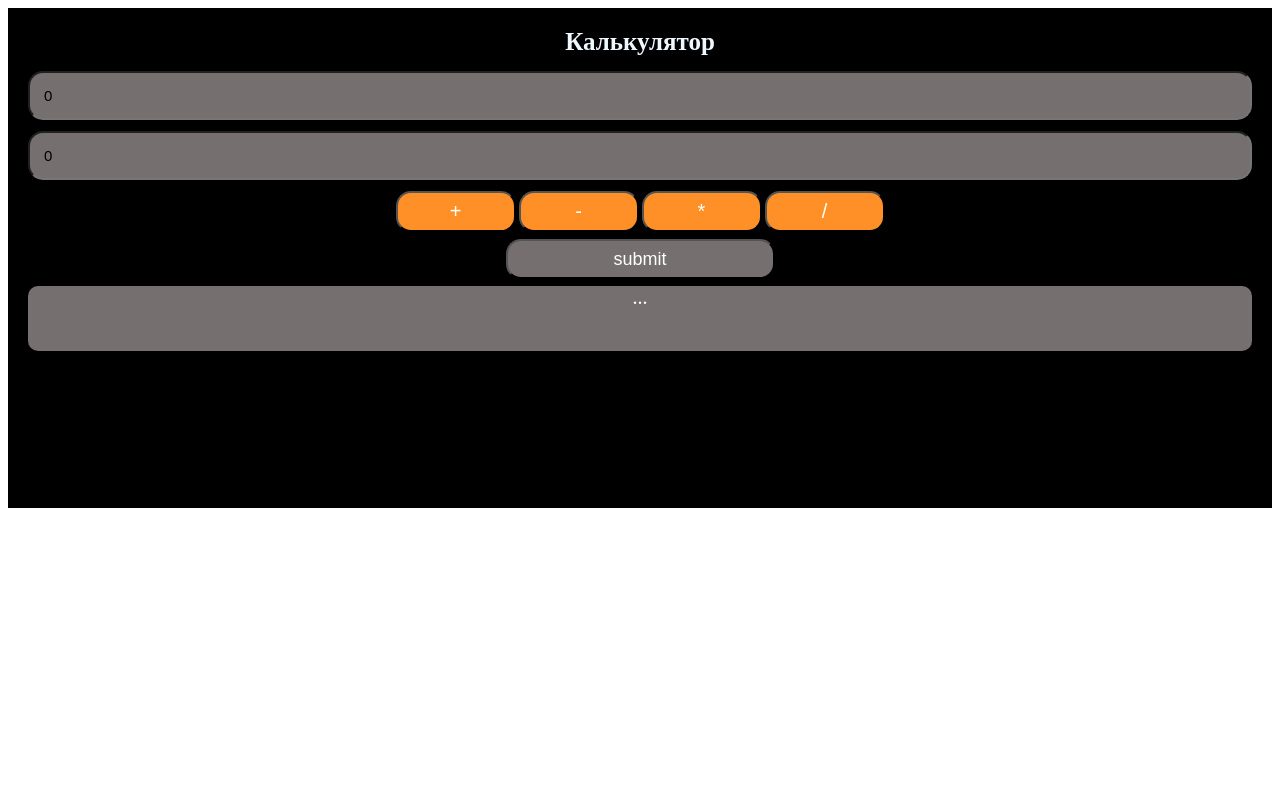
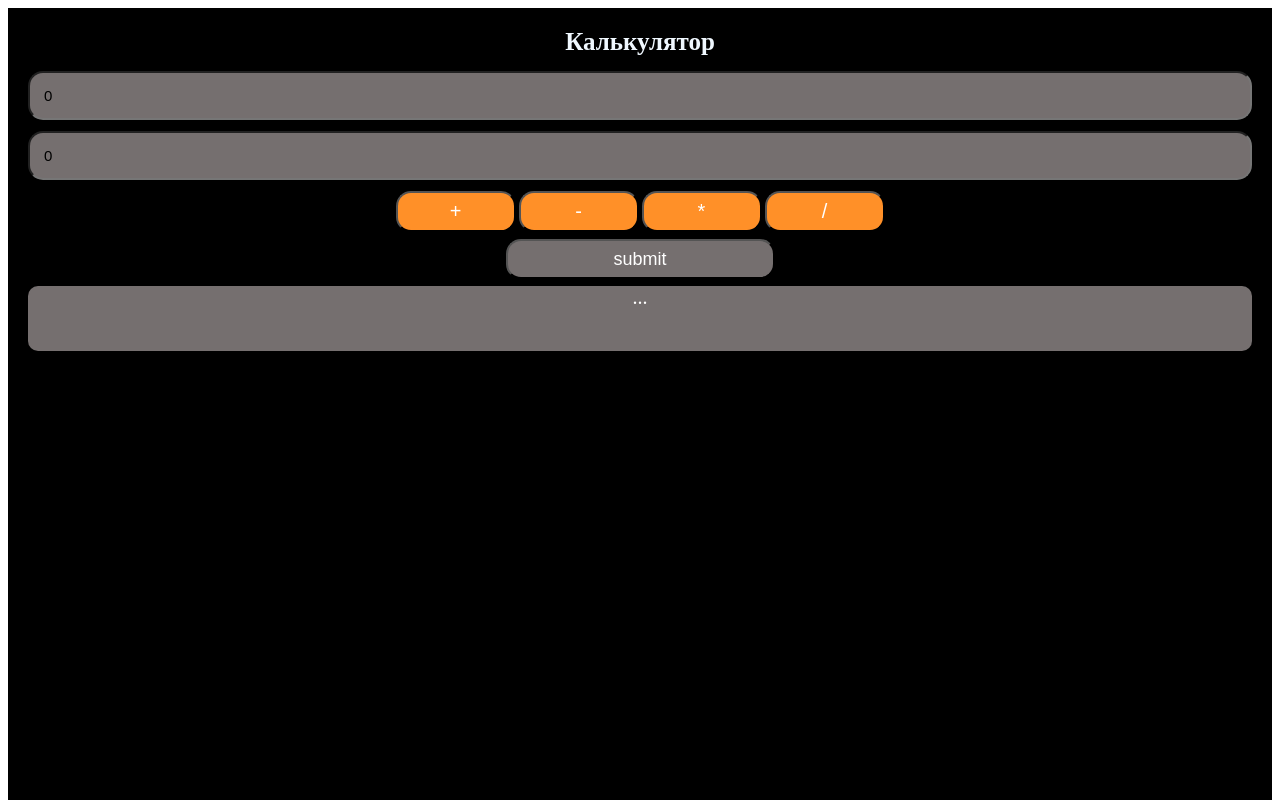
Before and after one commit to Profit-lop/Kalkuliator, a plain HTML site: page index.html in a window 1280 px wide. Shown: the top 800 px of the page. Drawn offline with Linux system fonts and the light colour scheme.

Commit message:
Update style.css

```diff
--- a/style.css
+++ b/style.css
@@ -1,6 +1,7 @@
 
 .body{
     background-color: rgb(0, 0, 0);
+    margin:0;
 }
 h1,h2,h3,h4,h5 {
     margin: 0;
@@ -10,7 +11,7 @@ h1,h2,h3,h4,h5 {
     box-sizing: border-box;
 }
 .conteiner{
-    height: 500px;
+    height: 1000px;
     width: 100%;
     margin: auto;
     padding: 20px;
```
